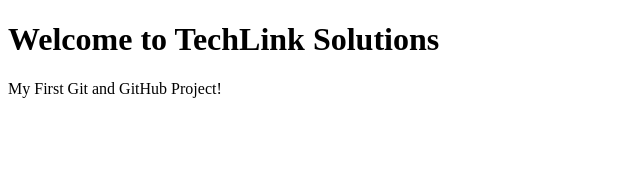
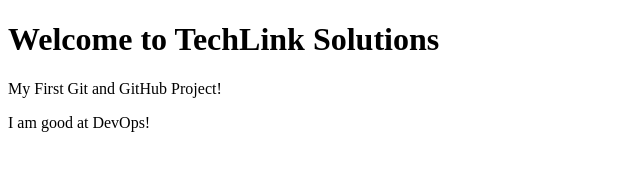
Before and after one commit to Eng-Muhammad-Ishaq/techlink-git-masterclass, a plain HTML site: page index.html in a window 1280 px wide. Shown: the whole page, without its empty margins (0-640 px from the left). Drawn offline with Linux system fonts and the light colour scheme.

```diff
--- a/index.html
+++ b/index.html
@@ -7,5 +7,7 @@
 
     <h1>Welcome to TechLink Solutions</h1>
     <p>My First Git and GitHub Project!</p>
+    <p>I am good at DevOps!</p>
+
 </body>
 </html>
```
